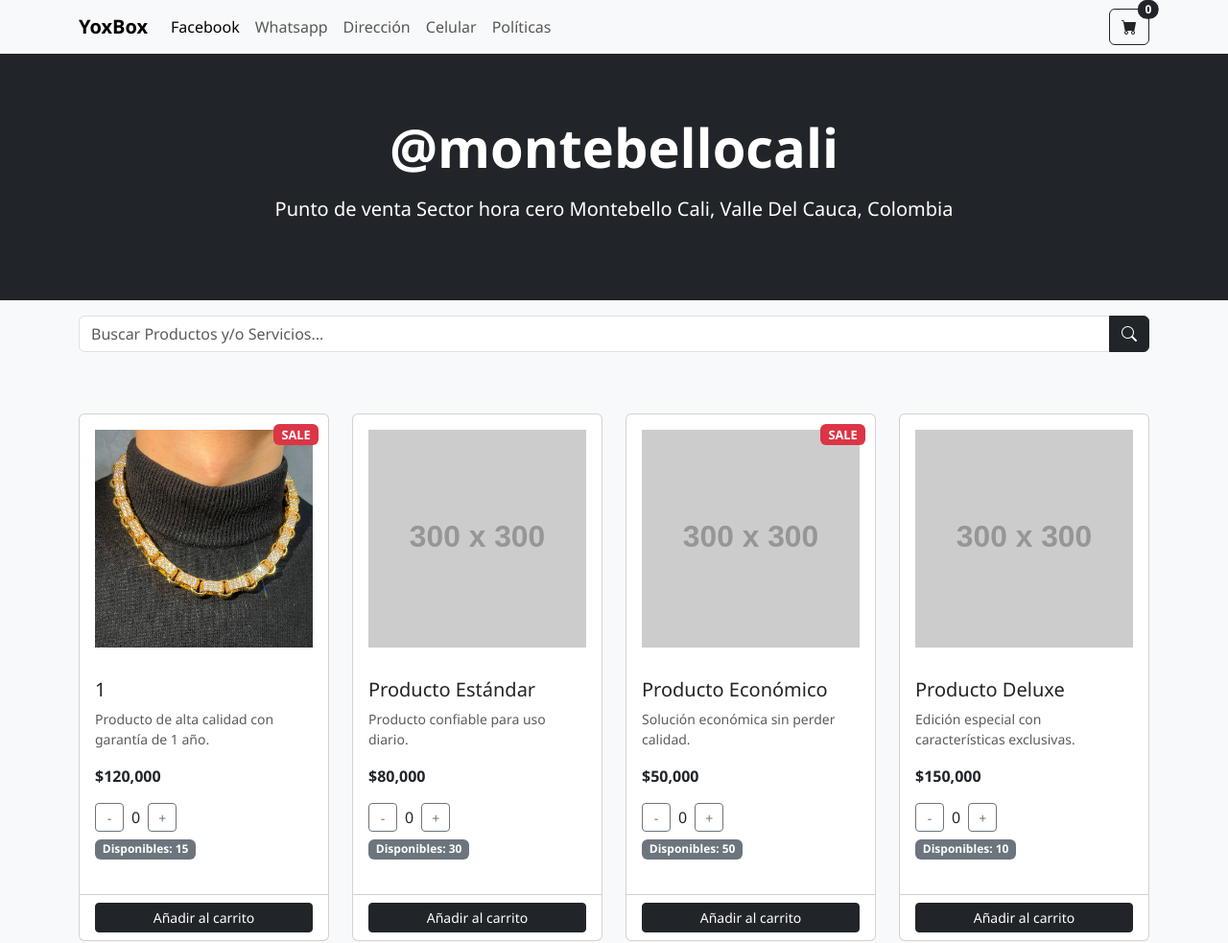
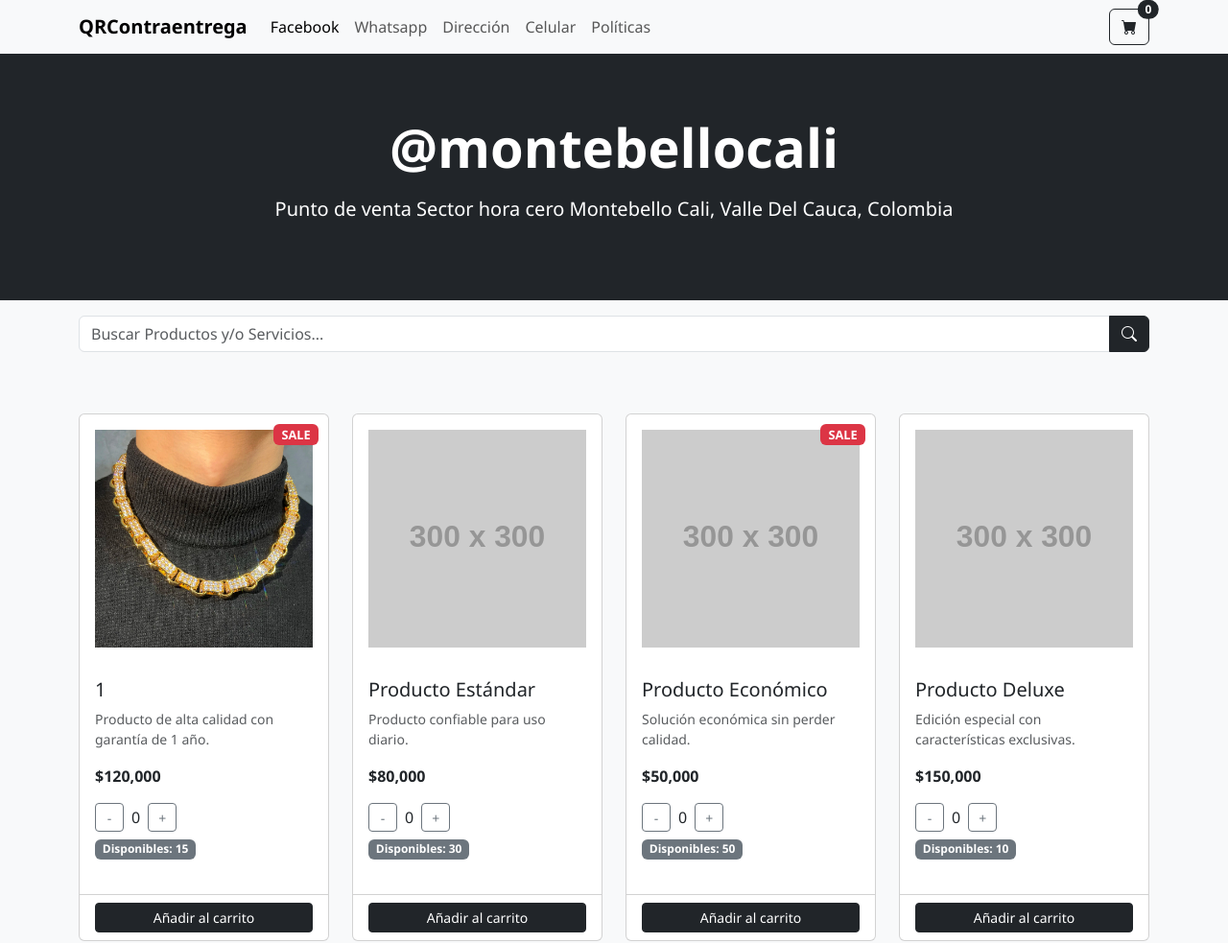
Before and after one commit to montebellocalicontraentregaco/web, a plain HTML site: page index.html in a window 1280 px wide. Shown: the top 983 px of the page at 96% size. Drawn offline with nearby package versions, Linux system fonts and the light colour scheme; placeholder pictures from the web are drawn by us.

Commit message:
Update index.html

```diff
--- a/index.html
+++ b/index.html
@@ -3,7 +3,7 @@
 <head>
     <meta charset="UTF-8">
     <meta name="viewport" content="width=device-width, initial-scale=1.0">
-    <title>FZ2 - Tienda Completa</title>
+    <title>QRContraentrega Montebello Cali, Valle Del Cauca, Colombia</title>
     <link href="https://cdn.jsdelivr.net/npm/bootstrap@5.3.0/dist/css/bootstrap.min.css" rel="stylesheet">
     <link href="https://cdn.jsdelivr.net/npm/bootstrap-icons@1.10.0/font/bootstrap-icons.css" rel="stylesheet">
     <style>
@@ -105,7 +105,7 @@
 <body>
     <nav class="navbar navbar-expand-lg navbar-light bg-light sticky-top">
         <div class="container">
-            <a class="navbar-brand fw-bold" href="#">YoxBox</a>
+            <a class="navbar-brand fw-bold" href="#">QRContraentrega</a>
             <button class="navbar-toggler" type="button" data-bs-toggle="collapse" data-bs-target="#navbarSupportedContent">
                 <span class="navbar-toggler-icon"></span>
             </button>
```
